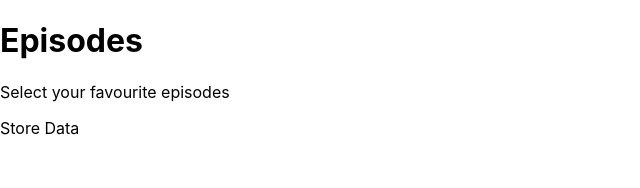
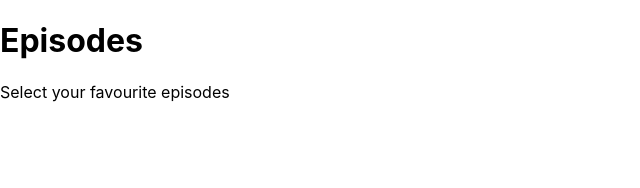
Before and after one commit to rahulsai1999/no-redux, a React (Create React App) app: page / in a window 1280 px wide. Shown: the top 188 px of the page, without its empty margins (0-640 px from the left). Built offline with nearby package versions, Linux system fonts and the light colour scheme; no server answers.

Commit message:
API Request example

```diff
--- a/package.json
+++ b/package.json
@@ -7,6 +7,7 @@
     "@testing-library/react": "^9.5.0",
     "@testing-library/user-event": "^7.2.1",
     "antd": "^4.1.2",
+    "axios": "^0.19.2",
     "react": "^16.13.1",
     "react-dom": "^16.13.1",
     "react-router-dom": "^5.1.2",
--- a/src/App.jsx
+++ b/src/App.jsx
@@ -1,17 +1,33 @@
 import React from "react";
 import "./App.css";
 import { Store } from "./utils/store";
+import Axios from "axios";
 
 function App() {
   //The useContext hook provides access to the data present
   //as the value of Context Provider.
-  const store = React.useContext(Store);
+  const { state, dispatch } = React.useContext(Store);
+  const API_URL =
+    "https://api.tvmaze.com/singlesearch/shows?q=rick-&-morty&embed=episodes";
+
+  // loads the episodes data once the componentMounts
+  React.useEffect(() => {
+    state.episodes.length == 0 &&
+      Axios.get(API_URL).then((response) => {
+        const { _embedded } = response.data;
+        dispatch({
+          type: "FETCH_DATA",
+          payload: _embedded.episodes,
+        });
+      });
+  }, []);
+
   return (
     <React.Fragment>
       <div>
         <h1>Episodes</h1>
         <p>Select your favourite episodes</p>
-        {store}
+        {console.log(state)}
       </div>
     </React.Fragment>
   );
--- a/src/utils/store.js
+++ b/src/utils/store.js
@@ -3,12 +3,27 @@ import React from "react";
 //creates a context object which childern components subscribe to.
 const Store = React.createContext();
 
-const initialState = {};
-const reducer = () => {};
+const initialState = {
+  episodes: [],
+  favourites: [],
+};
+
+const reducer = (state, action) => {
+  switch (action.type) {
+    case "FETCH_DATA":
+      return { ...state, episodes: action.payload };
+    default:
+      return state;
+  }
+};
 
 //encapsultaes the other components, props provides access to the children components.
 const StoreProvider = (props) => {
-  return <Store.Provider value="Store Data">{props.children}</Store.Provider>;
+  // useReducer hook takes arguments of the reducer and the initial state,
+  // and returns an array of state (data inside store) and dispatch
+  const [state, dispatch] = React.useReducer(reducer, initialState);
+  const value = { state, dispatch };
+  return <Store.Provider value={value}>{props.children}</Store.Provider>;
 };
 
 export { Store, StoreProvider };
```
Also changed, not shown: 1 other file (tests, documents, lock files or other folders).
